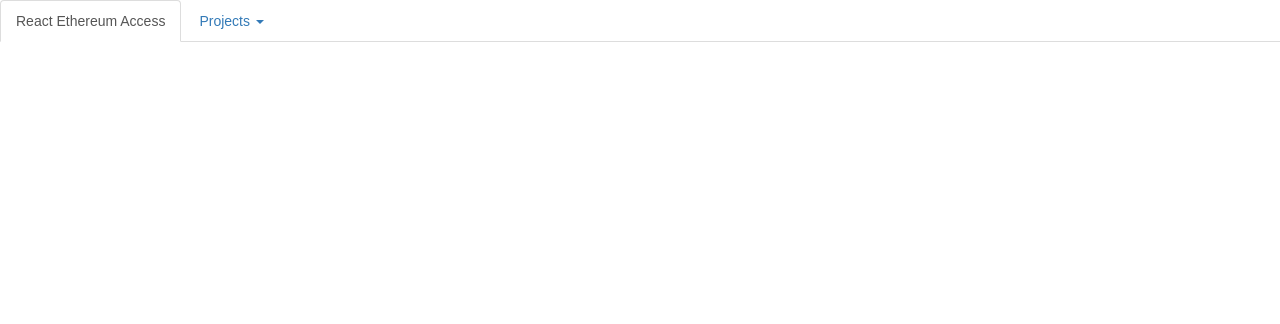
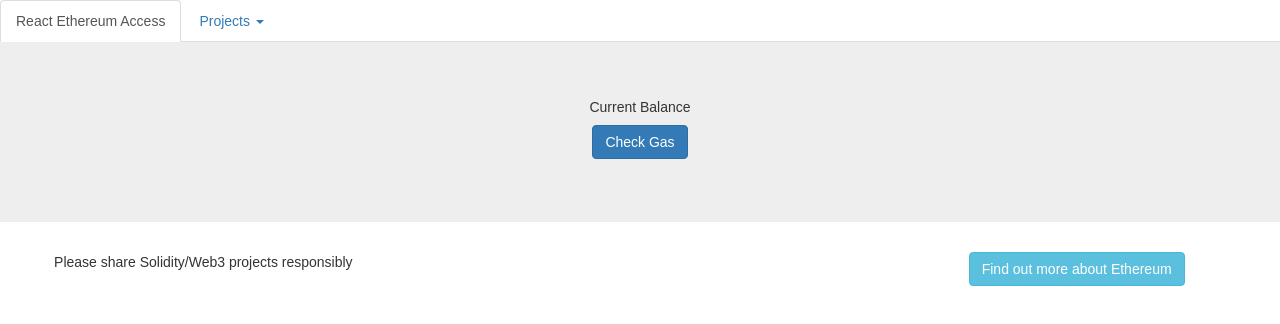
Before and after one commit to pllearns/react-on-the-blockchain, a React (Create React App) app: page / in a window 1280 px wide. Shown: the top 324 px of the page. Built offline with nearby package versions, Linux system fonts and the light colour scheme.

Commit message:
Add footer and start set initial state

```diff
--- a/src/App.js
+++ b/src/App.js
@@ -1,13 +1,28 @@
 import React, { Component } from 'react';
-import logo from './logo.svg';
 import './App.css';
 import NavBar from './components/NavBar';
+import InfoDisplay from './components/InfoDisplay';
+import Footer from './components/Footer';
 
 class App extends Component {
+  constructor(props) {
+    super(props)
+    this.state = {
+      message: '',
+      word: '',
+      confirmWord: '',
+      balance: null,
+      gasPrice: null
+    }
+
+
+  }
   render() {
     return (
       <div className="App">
         <NavBar />
+        <InfoDisplay />
+        <Footer />
       </div>
     );
   }
--- /dev/null
+++ b/src/components/Footer.js
@@ -0,0 +1,20 @@
+import React, { Component } from 'react';
+import { Row, Col, Button } from 'react-bootstrap';
+
+export default class Footer extends Component {
+  constructor(props) {
+    super(props)
+  }
+
+  render() {
+    return (
+      <Row className="show-grid">
+        <Col xs={6} md={4}><p>Please share Solidity/Web3 projects responsibly</p></Col>
+        <Button bsStyle="info">Find out more about Ethereum</Button>
+        <Col xs={6} md={4}></Col>
+
+        <Col xsHidden md={4}></Col>
+      </Row>
+    )
+  }
+}
--- a/src/components/InfoDisplay.js
+++ b/src/components/InfoDisplay.js
@@ -0,0 +1,17 @@
+import React, { Component } from 'react';
+import { Jumbotron, Button } from 'react-bootstrap';
+
+export default class InfoDisplay extends Component {
+  constructor(props) {
+    super(props)
+  }
+
+  render() {
+    return (
+      <Jumbotron>
+        <h5>Current Balance</h5>
+        <p><Button bsStyle="primary">Check Gas</Button></p>
+      </Jumbotron>
+    )
+  }
+}
```
